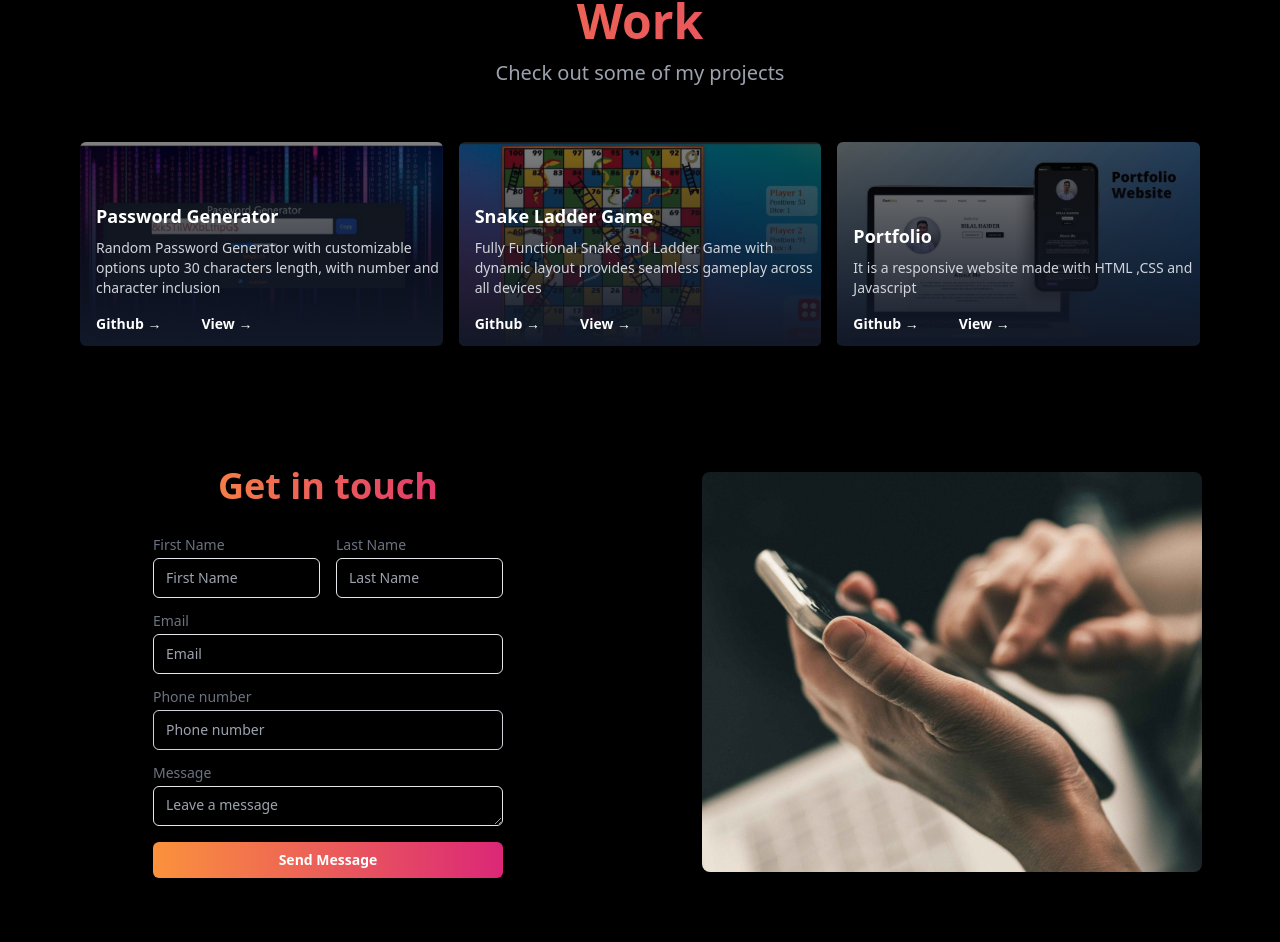
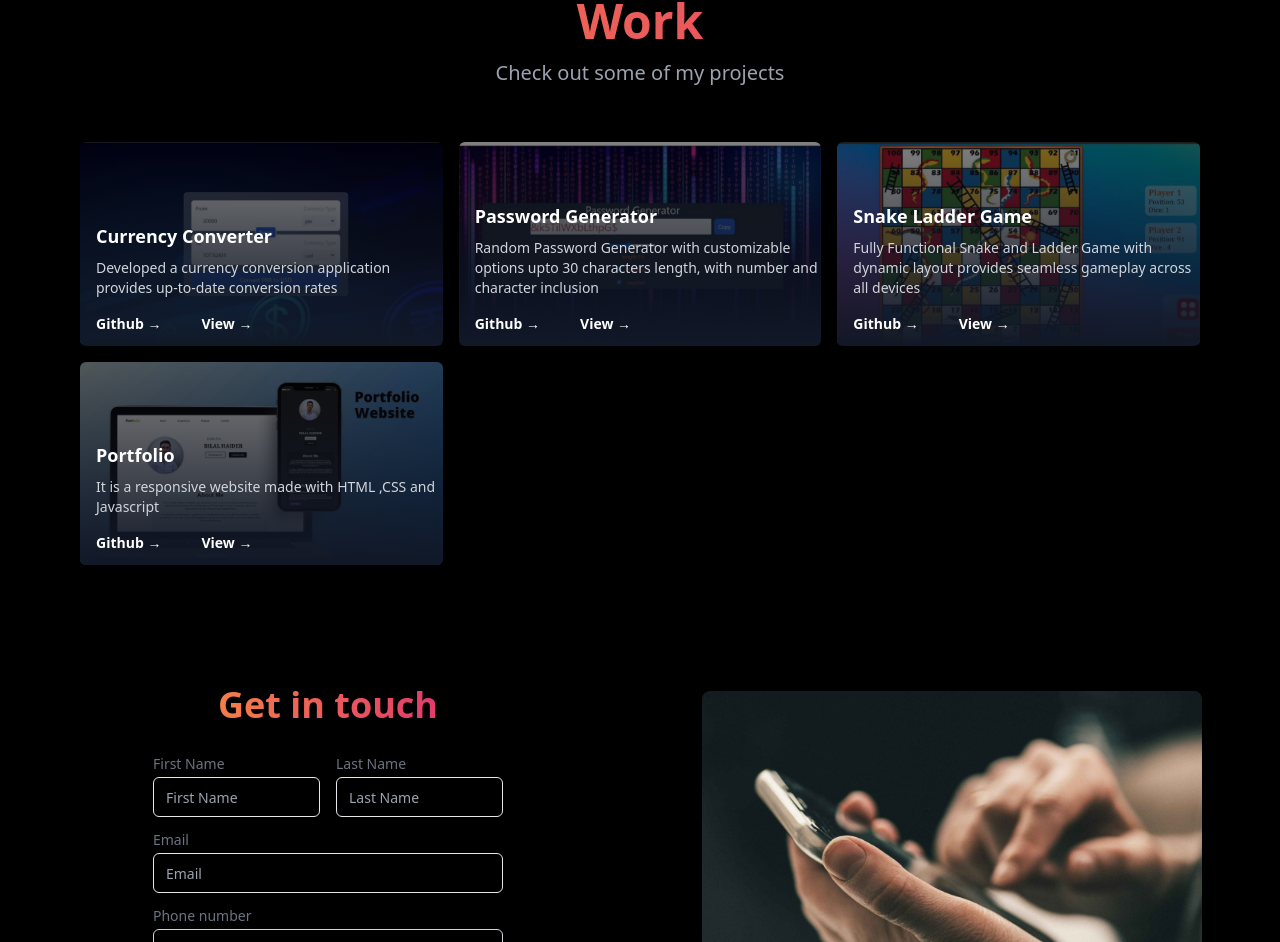
Before and after one commit to BilalHaider20/Portfolio-website, a React (Vite) app: page / in a window 1280 px wide. Shown: the part 2196-3138 px from the top of the page. Built offline with nearby package versions, Linux system fonts and the light colour scheme.

Commit message:
added new project

```diff
--- a/src/Pages/Work.jsx
+++ b/src/Pages/Work.jsx
@@ -1,10 +1,18 @@
 import React from 'react';
 import proj1 from '../assets/PasswordGenerator.png'
 import proj2 from '../assets/SnakeLadder.png'
-import proj3 from '../assets/Portfolio.jpg';
+import proj3 from '../assets/CurrencyConverter.png';
+import proj4 from '../assets/Portfolio.jpg';
 
 function Work() {
   const projects = [
+    {
+      title: 'Currency Converter',
+      image:proj3,
+      description: ' Developed a currency conversion application provides up-to-date conversion rates',
+      github: 'https://github.com/BilalHaider20/CurrencyConverter',
+      link:'https://convertingcurrency.netlify.app/'
+    },
     {
       title: 'Password Generator',
       image:proj1,
@@ -19,9 +27,10 @@ function Work() {
       github: 'https://github.com/BilalHaider20/SnakeLadderGame.github.io/',
       link:'https://snake-and-laddergame.netlify.app/'
     },
+
     {
       title: 'Portfolio',
-      image: proj3,
+      image: proj4,
       description:'It is a responsive website made with HTML ,CSS and Javascript',
       github:'https://github.com/BilalHaider20/Portfolio-website',
       link: 'https://bilalhaider20.github.io/portfolio/'
```
Also changed, not shown: src/assets/CurrencyConverter.png (added), 1 other file (tests, documents, lock files or other folders).
